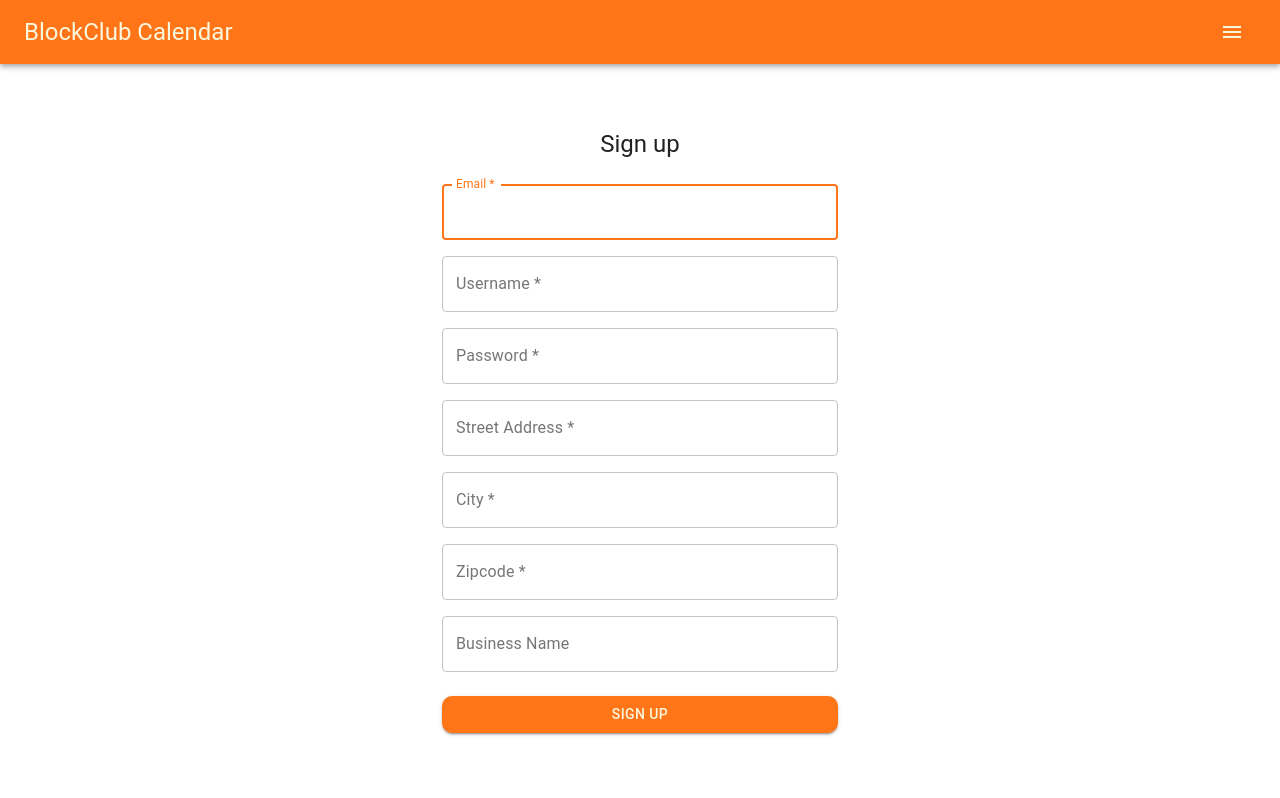
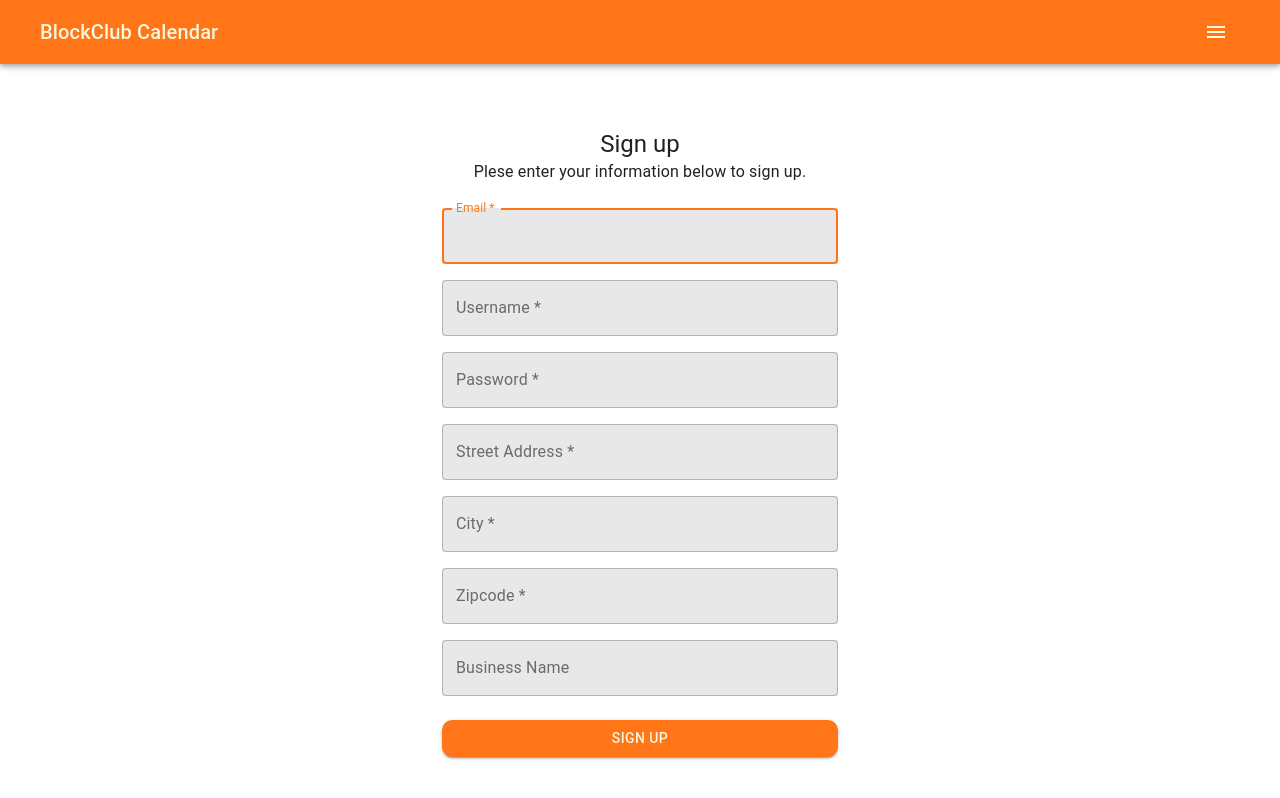
Before and after one commit to ZaStack/Front-End, a React (Create React App) app: page /signup in a window 1280 px wide. Built offline with nearby package versions, Linux system fonts and the light colour scheme.

Commit message:
Color match app, header, signin, signup

```diff
--- a/src/App.js
+++ b/src/App.js
@@ -4,6 +4,7 @@
 import Header from "./Components/Header";
 import SignUp from "./Components/SignUp";
 import SignIn from "./Components/SignIn";
+import EventList from "./Components/EventList";
 import { createMuiTheme } from "@material-ui/core/styles";
 import { ThemeProvider } from "@material-ui/styles";
 
@@ -14,6 +15,9 @@
     },
     secondary: {
       main: "#F8F7DC"
+    },
+    info: {
+      main: "#E8E8E8"
     }
   }
 });
@@ -34,6 +38,10 @@
             <Route path="/signup">
               <SignUp />
             </Route>
+            <Route path="/account"></Route>
+            <Route path="/eventlist">
+              <EventList />
+            </Route>
           </Switch>
         </div>
       </Router>
--- a/src/Components/Header.js
+++ b/src/Components/Header.js
@@ -21,10 +21,12 @@
   title: {
     flexGrow: 1,
     textAlign: "left",
-    color: theme.palette.secondary.main
+    color: theme.palette.secondary.main,
+    marginLeft: 16
   },
   hamburger: {
-    color: theme.palette.secondary.main
+    color: theme.palette.secondary.main,
+    marginRight: 16
   }
 }));
 
@@ -43,7 +45,7 @@
     <div className={classes.root}>
       <AppBar position="static">
         <Toolbar>
-          <Typography variant="h5" className={classes.title}>
+          <Typography variant="h6" className={classes.title}>
             BlockClub Calendar
           </Typography>
           <IconButton
@@ -76,7 +78,7 @@
               <Link href="#">Account</Link>
             </MenuItem>
             <MenuItem onClick={handleClose}>
-              <Link href="#">Event List</Link>
+              <Link href="/eventlist">Event List</Link>
             </MenuItem>
           </Menu>
         </Toolbar>
--- a/src/Components/SignIn.js
+++ b/src/Components/SignIn.js
@@ -1,11 +1,14 @@
-import React from "react";
-import Button from "@material-ui/core/Button";
-import CssBaseline from "@material-ui/core/CssBaseline";
-import TextField from "@material-ui/core/TextField";
-import Grid from "@material-ui/core/Grid";
-import Typography from "@material-ui/core/Typography";
+import React, { useState } from "react";
+import { Redirect } from "react-router-dom";
 import { makeStyles } from "@material-ui/core/styles";
-import Container from "@material-ui/core/Container";
+import {
+  Container,
+  Typography,
+  Grid,
+  TextField,
+  CssBaseline,
+  Button
+} from "@material-ui/core";
 
 import { Formik, Form } from "formik";
 import * as yup from "yup";
@@ -46,19 +49,27 @@
     margin: theme.spacing(3, 0, 2),
     color: theme.palette.secondary.main,
     borderRadius: 10
+  },
+  input: {
+    backgroundColor: theme.palette.info.main
+  },
+  pageTitle: {
+    marginTop: 16
   }
 }));
 
 const SignIn = () => {
   const classes = useStyles();
+  const [toNext, setToNext] = useState(false);
 
   return (
     <Container component="main" maxWidth="xs">
       <CssBaseline />
+      <Typography variant="h4" className={classes.pageTitle}>
+        Login Page
+      </Typography>
       <div className={classes.paper}>
-        <Typography component="h1" variant="h5">
-          Sign In
-        </Typography>
+        <Typography>Please enter your information below to login.</Typography>
         <Formik
           initialValues={{
             username: "",
@@ -69,21 +80,24 @@
             console.log("Values", values);
             axios
               .post(
-                "https://block-party-calendar.herokuapp.com/api/users/register",
+                "https://block-party-calendar.herokuapp.com/api/users/login",
                 values
               )
               .then(response => {
                 console.log("POST response", response);
+                setToNext(true);
               })
               .catch(err => console.log("Submit failure", err));
           }}
         >
           {({ errors, handleChange, touched }) => (
             <Form className={classes.form}>
+              {toNext ? <Redirect to="/" /> : null}
               <Grid container spacing={2}>
                 <Grid item xs={12}>
                   <TextField
                     error={errors.username && touched.username}
+                    className={classes.input}
                     variant="outlined"
                     fullWidth
                     onChange={handleChange}
@@ -101,6 +115,7 @@
                 <Grid item xs={12}>
                   <TextField
                     error={errors.password && touched.password}
+                    className={classes.input}
                     variant="outlined"
                     fullWidth
                     onChange={handleChange}
--- a/src/Components/SignUp.js
+++ b/src/Components/SignUp.js
@@ -58,6 +58,9 @@
     margin: theme.spacing(3, 0, 2),
     borderRadius: 10,
     color: theme.palette.secondary.main
+  },
+  input: {
+    backgroundColor: theme.palette.info.main
   }
 }));
 
@@ -72,6 +75,7 @@
         <Typography component="h1" variant="h5">
           Sign up
         </Typography>
+        <Typography>Plese enter your information below to sign up.</Typography>
         <Formik
           initialValues={{
             username: "",
@@ -99,11 +103,12 @@
         >
           {({ errors, handleChange, touched }) => (
             <Form className={classes.form}>
-              {toNext ? <Redirect to="/" /> : null}
+              {toNext ? <Redirect to="/login" /> : null}
               <Grid container spacing={2}>
                 <Grid item xs={12}>
                   <TextField
                     error={errors.email && touched.email}
+                    className={classes.input}
                     autoComplete="email"
                     name="email"
                     variant="outlined"
@@ -120,6 +125,7 @@
                 <Grid item xs={12}>
                   <TextField
                     error={errors.username && touched.username}
+                    className={classes.input}
                     variant="outlined"
                     fullWidth
                     onChange={handleChange}
@@ -137,6 +143,7 @@
                 <Grid item xs={12}>
                   <TextField
                     error={errors.password && touched.password}
+                    className={classes.input}
                     variant="outlined"
                     fullWidth
                     onChange={handleChange}
@@ -155,6 +162,7 @@
                 <Grid item xs={12}>
                   <TextField
                     error={errors.streetAddress && touched.streetAddress}
+                    className={classes.input}
                     variant="outlined"
                     fullWidth
                     onChange={handleChange}
@@ -173,6 +181,7 @@
                 <Grid item xs={12}>
                   <TextField
                     error={errors.city && touched.city}
+                    className={classes.input}
                     variant="outlined"
                     fullWidth
                     onChange={handleChange}
@@ -189,6 +198,7 @@
                 <Grid item xs={12}>
                   <TextField
                     error={errors.zipcode && touched.zipcode}
+                    className={classes.input}
                     variant="outlined"
                     fullWidth
                     onChange={handleChange}
@@ -205,6 +215,7 @@
                 <Grid item xs={12}>
                   <TextField
                     error={errors.businessName && touched.businessName}
+                    className={classes.input}
                     variant="outlined"
                     fullWidth
                     onChange={handleChange}
```
